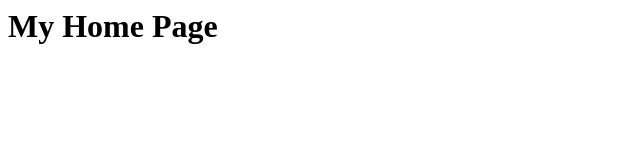
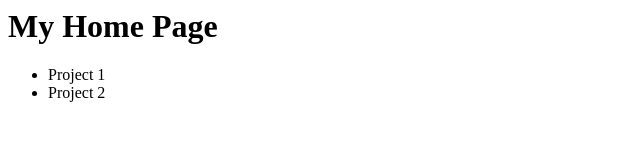
Before and after one commit to usama-ali/usama-ali.github.io, a plain HTML site: page index.html in a window 1280 px wide. Shown: the whole page, without its empty margins (0-640 px from the left). Drawn offline with Linux system fonts and the light colour scheme.

Commit message:
Update index.html

```diff
--- a/index.html
+++ b/index.html
@@ -2,4 +2,8 @@
   <h1>
     My Home Page
   </h1>
+  <ul>
+    <li> Project 1 </li>
+    <li> Project 2 </li>
+  </ul>
 </html>
```
